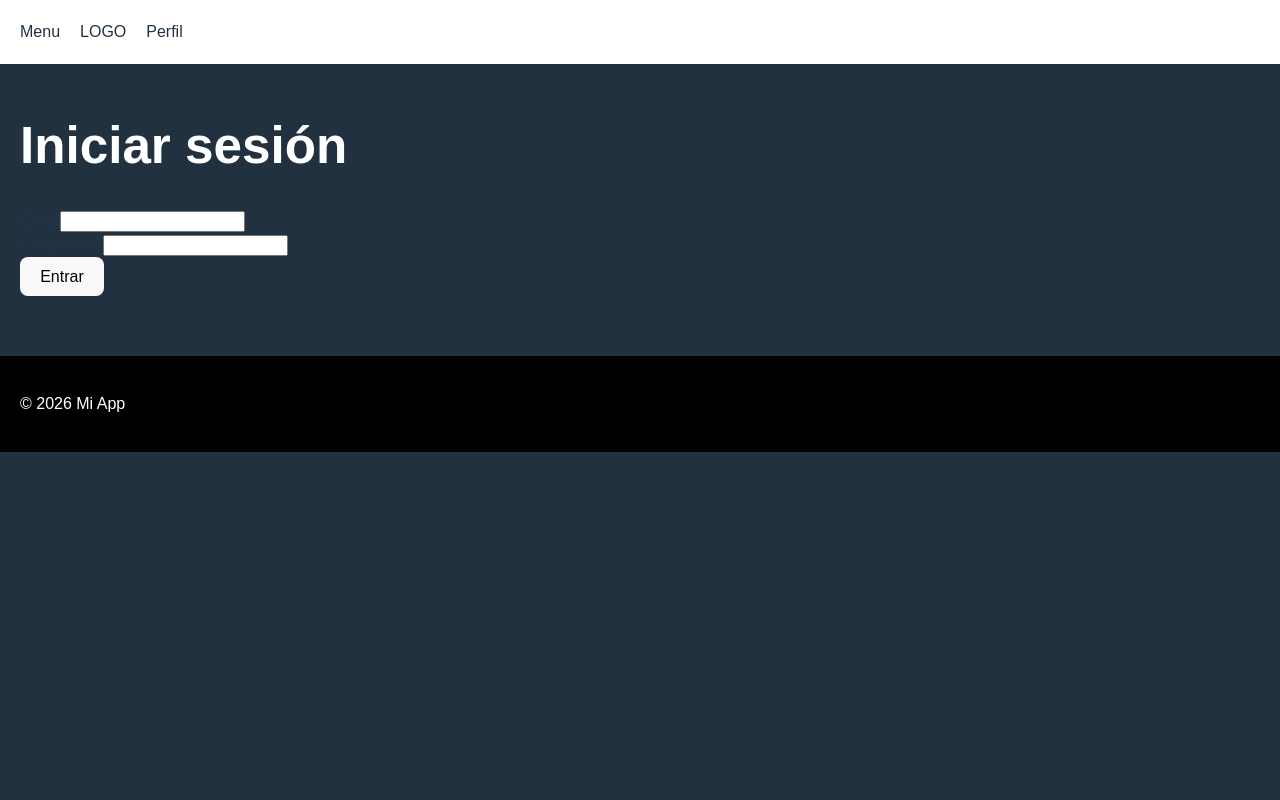
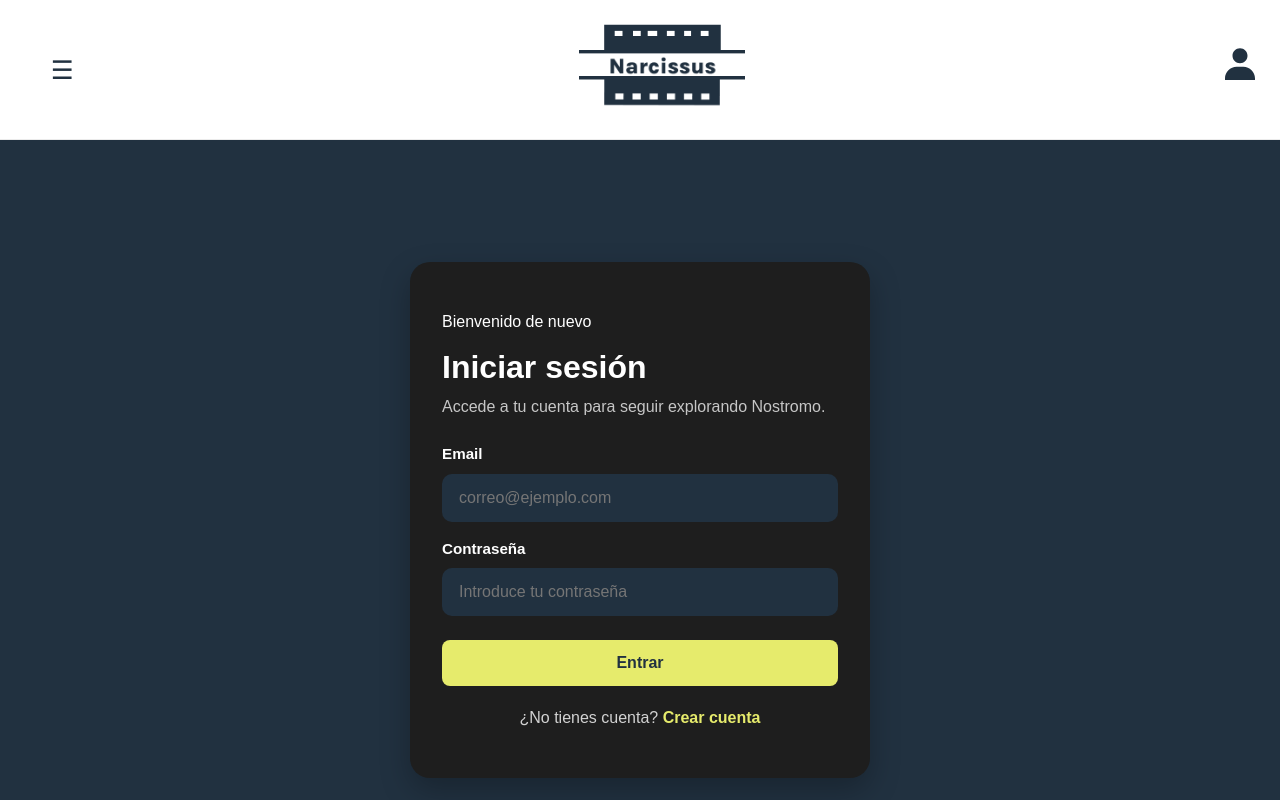
Before and after one commit to vmenflo/Narcissus, a React app in the folder frontend/: page /login in a window 1280 px wide. Built offline with nearby package versions, Linux system fonts and the light colour scheme; the HTML template or start-up script is replaced by a standard one.

Commit message:
Pulir vista login/registro/header

```diff
--- a/frontend/src/layout/Header.tsx
+++ b/frontend/src/layout/Header.tsx
@@ -1,13 +1,64 @@
-import { Link } from "react-router-dom";
+import { Link, useNavigate } from "react-router-dom";
+import { useState } from "react";
+import { useAuth } from "../context/AuthContext";
 
 export default function Header() {
+  const [menuOpen, setMenuOpen] = useState(false);
+  const { user, logout } = useAuth();
+  const navigate = useNavigate();
+
+  const handleLogout = () => {
+    logout();
+    navigate("/login");
+  };
+
   return (
-    <header style={{ background: "white", padding: 20 }}>
-      <nav style={{ display: "flex", gap: 20 }}>
-        <Link to="/" style={{ color: "#213140" }}>Menu</Link>
-        <Link to="/" style={{ color: "#213140" }}>LOGO</Link>
-        <Link to="/perfil" style={{ color: "#213140" }}>Perfil</Link>
-      </nav>
+    <header className="header">
+      <div className="header-inner">
+
+        {/* MENU */}
+        <div className="menu-wrapper">
+          <button
+            className="menu-button"
+            onClick={() => setMenuOpen(!menuOpen)}
+          >
+            ☰
+          </button>
+
+          {menuOpen && (
+            <div className="menu-dropdown">
+              <Link to="/" onClick={() => setMenuOpen(false)}>
+                Películas
+              </Link>
+              <Link to="/noticias" onClick={() => setMenuOpen(false)}>
+                Noticias
+              </Link>
+            </div>
+          )}
+        </div>
+
+        {/* LOGO */}
+        <Link to="/" className="logo">
+          <img src="/logo.png" alt="Nostromo" />
+        </Link>
+
+        {/* PERFIL */}
+        <div className="perfil-wrapper">
+          {!user ? (
+            <Link to="/login" className="perfil-icon">
+              <svg width="40" height="40" viewBox="0 0 50 50" fill="none" xmlns="http://www.w3.org/2000/svg">
+                <path d="M15.625 13.5417C15.625 18.7104 19.8312 22.9167 25 22.9167C30.1687 22.9167 34.375 18.7104 34.375 13.5417C34.375 8.37291 30.1687 4.16666 25 4.16666C19.8312 4.16666 15.625 8.37291 15.625 13.5417ZM41.6667 43.75H43.75V41.6667C43.75 33.6271 37.2062 27.0833 29.1667 27.0833H20.8333C12.7917 27.0833 6.25 33.6271 6.25 41.6667V43.75H41.6667Z" fill="#213140"/>
+              </svg>
+
+            </Link>
+          ) : (
+            <div className="perfil-logged">
+              <span className="perfil-role">{user.role}</span>
+              <button onClick={handleLogout}>Salir</button>
+            </div>
+          )}
+        </div>
+      </div>
     </header>
   );
 }
--- a/frontend/src/pages/auth/loginPage.tsx
+++ b/frontend/src/pages/auth/loginPage.tsx
@@ -1,9 +1,9 @@
 import { FormEvent, useState } from "react";
+import { Link, useNavigate } from "react-router-dom";
 import { useAuth } from "../../context/AuthContext";
-import { useNavigate } from "react-router-dom";
 
 export default function LoginPage() {
-  const { login, user } = useAuth();
+  const { login } = useAuth();
   const navigate = useNavigate();
 
   const [email, setEmail] = useState("");
@@ -19,51 +19,65 @@ export default function LoginPage() {
     try {
       await login(email, password);
 
-      const savedUser = JSON.parse(localStorage.getItem("user") || "null");
+      const user = JSON.parse(localStorage.getItem("user") || "null");
 
-      if (savedUser?.role === "ADMIN") {
+      if (user?.role === "ADMIN") {
         navigate("/admin");
       } else {
         navigate("/perfil");
       }
     } catch (err: any) {
-      setError(err.message || "Error al iniciar sesión");
+      setError(err.message || "No se pudo iniciar sesión");
     } finally {
       setLoading(false);
     }
   };
 
   return (
-    <main>
+    <main className="auth-page">
+      <section className="auth-card">
+        <p className="auth-eyebrow">Bienvenido de nuevo</p>
         <h1>Iniciar sesión</h1>
+        <p className="auth-subtitle">
+          Accede a tu cuenta para seguir explorando Nostromo.
+        </p>
 
-      <form onSubmit={handleSubmit}>
-        <div>
-          <label>Email</label>
+        <form onSubmit={handleSubmit} className="auth-form">
+          <div className="auth-field">
+            <label htmlFor="email">Email</label>
             <input
+              id="email"
               type="email"
+              placeholder="correo@ejemplo.com"
               value={email}
               onChange={(e) => setEmail(e.target.value)}
               required
             />
           </div>
 
-        <div>
-          <label>Contraseña</label>
+          <div className="auth-field">
+            <label htmlFor="password">Contraseña</label>
             <input
+              id="password"
               type="password"
+              placeholder="Introduce tu contraseña"
               value={password}
               onChange={(e) => setPassword(e.target.value)}
               required
             />
           </div>
 
-        {error && <p>{error}</p>}
+          {error && <p className="auth-error">{error}</p>}
 
-        <button type="submit" disabled={loading}>
+          <button className="auth-submit" type="submit" disabled={loading}>
             {loading ? "Entrando..." : "Entrar"}
           </button>
         </form>
+
+        <p className="auth-switch">
+          ¿No tienes cuenta? <Link to="/register">Crear cuenta</Link>
+        </p>
+      </section>
     </main>
   );
 }
--- a/frontend/src/pages/auth/registerPage.tsx
+++ b/frontend/src/pages/auth/registerPage.tsx
@@ -1,6 +1,6 @@
 import { FormEvent, useState } from "react";
+import { Link, useNavigate } from "react-router-dom";
 import { useAuth } from "../../context/AuthContext";
-import { useNavigate } from "react-router-dom";
 
 export default function RegisterPage() {
   const { register } = useAuth();
@@ -27,36 +27,49 @@ export default function RegisterPage() {
   };
 
   return (
-    <main>
+    <main className="auth-page">
+      <section className="auth-card">
         <h1>Crear cuenta</h1>
+        <p className="auth-subtitle">
+          Regístrate para guardar tu sesión y acceder a la plataforma.
+        </p>
 
-      <form onSubmit={handleSubmit}>
-        <div>
-          <label>Email</label>
+        <form onSubmit={handleSubmit} className="auth-form">
+          <div className="auth-field">
+            <label htmlFor="email">Email</label>
             <input
+              id="email"
               type="email"
+              placeholder="correo@ejemplo.com"
               value={email}
               onChange={(e) => setEmail(e.target.value)}
               required
             />
           </div>
 
-        <div>
-          <label>Contraseña</label>
+          <div className="auth-field">
+            <label htmlFor="password">Contraseña</label>
             <input
+              id="password"
               type="password"
+              placeholder="Mínimo la que tú quieras por ahora"
               value={password}
               onChange={(e) => setPassword(e.target.value)}
               required
             />
           </div>
 
-        {error && <p>{error}</p>}
+          {error && <p className="auth-error">{error}</p>}
 
-        <button type="submit" disabled={loading}>
+          <button className="auth-submit" type="submit" disabled={loading}>
             {loading ? "Creando cuenta..." : "Registrarse"}
           </button>
         </form>
+
+        <p className="auth-switch">
+          ¿Ya tienes cuenta? <Link to="/login">Inicia sesión</Link>
+        </p>
+      </section>
     </main>
   );
 }
--- a/frontend/src/pages/noticias/vistaNoticiasPage.tsx
+++ b/frontend/src/pages/noticias/vistaNoticiasPage.tsx
@@ -15,6 +15,7 @@ export default function vistaNoticias(){
 
     return(
         <div>
+            <h3>Últimas Noticias</h3>
             <VistaNoticias noticias={noticias} />
         </div>
     )
--- a/frontend/src/styles/globals.css
+++ b/frontend/src/styles/globals.css
@@ -275,3 +275,366 @@ button:focus-visible {
   border-radius: 20px;
   padding: 20px;
 }
+
+/* Auth */
+.auth-page {
+  min-height: calc(100vh - 80px);
+  display: grid;
+  place-items: center;
+  padding: 40px 20px;
+}
+
+.auth-card {
+  width: 100%;
+  max-width: 460px;
+  background-color: #1E1E1E;
+  border-radius: 20px;
+  padding: 32px;
+  color: white;
+  box-shadow: 0 12px 30px rgba(0, 0, 0, 0.25);
+}
+
+.auth-card h1 {
+  font-size: 2rem;
+  margin: 0 0 10px 0;
+}
+
+.auth-subtitle {
+  margin: 0 0 24px 0;
+  color: rgba(255, 255, 255, 0.75);
+}
+
+.auth-form {
+  display: grid;
+  gap: 16px;
+}
+
+.auth-field {
+  display: grid;
+  gap: 8px;
+}
+
+.auth-field label {
+  font-size: 0.95rem;
+  font-weight: 600;
+}
+
+.auth-field input {
+  width: 100%;
+  padding: 14px 16px;
+  border-radius: 10px;
+  border: 1px solid transparent;
+  background-color: #213140;
+  color: white;
+  font-size: 1rem;
+  outline: none;
+}
+
+.auth-field input:focus {
+  border-color: #E6EB6C;
+}
+
+.auth-error {
+  background-color: rgba(255, 87, 87, 0.12);
+  color: #ff9c9c;
+  border: 1px solid rgba(255, 87, 87, 0.3);
+  padding: 12px 14px;
+  border-radius: 10px;
+  margin: 0;
+}
+
+.auth-submit {
+  background-color: #E6EB6C;
+  color: #213140;
+  font-weight: 700;
+  border: none;
+  padding: 14px;
+  margin-top: 8px;
+}
+
+.auth-submit:hover {
+  border-color: transparent;
+  filter: brightness(0.96);
+}
+
+.auth-submit:disabled {
+  opacity: 0.7;
+  cursor: not-allowed;
+}
+
+.auth-switch {
+  margin-top: 20px;
+  text-align: center;
+  color: rgba(255, 255, 255, 0.8);
+}
+
+.auth-switch a {
+  color: #E6EB6C;
+  font-weight: 600;
+}
+
+/* Admin */
+.admin-page {
+  max-width: 1200px;
+  margin: 40px auto;
+  padding: 20px;
+  color: white;
+}
+
+.admin-header {
+  display: flex;
+  justify-content: space-between;
+  align-items: center;
+  gap: 16px;
+  margin-bottom: 24px;
+  flex-wrap: wrap;
+}
+
+.admin-header h1 {
+  margin: 0;
+  font-size: 2.2rem;
+}
+
+.admin-badge {
+  display: inline-block;
+  background-color: #E6EB6C;
+  color: #213140;
+  font-weight: 700;
+  padding: 6px 12px;
+  border-radius: 999px;
+  font-size: 0.85rem;
+}
+
+.admin-actions {
+  display: flex;
+  gap: 12px;
+  flex-wrap: wrap;
+}
+
+.admin-layout {
+  display: grid;
+  grid-template-columns: 380px 1fr;
+  gap: 24px;
+  align-items: start;
+}
+
+.admin-panel {
+  background-color: #1E1E1E;
+  border-radius: 20px;
+  padding: 24px;
+}
+
+.admin-panel h2 {
+  margin-top: 0;
+  margin-bottom: 18px;
+  color: white;
+}
+
+.admin-form {
+  display: grid;
+  gap: 14px;
+}
+
+.admin-form input,
+.admin-form textarea {
+  width: 100%;
+  border: 1px solid transparent;
+  background-color: #213140;
+  color: white;
+  padding: 12px 14px;
+  border-radius: 10px;
+  font-size: 0.95rem;
+  resize: vertical;
+  outline: none;
+}
+
+.admin-form input:focus,
+.admin-form textarea:focus {
+  border-color: #E6EB6C;
+}
+
+.admin-form textarea {
+  min-height: 120px;
+}
+
+.admin-form button {
+  background-color: #E6EB6C;
+  color: #213140;
+  border: none;
+  font-weight: 700;
+}
+
+.admin-form button:hover {
+  border-color: transparent;
+  filter: brightness(0.96);
+}
+
+.admin-list {
+  display: grid;
+  gap: 16px;
+}
+
+.admin-movie-card {
+  background-color: #1E1E1E;
+  border-radius: 18px;
+  padding: 18px;
+  display: grid;
+  grid-template-columns: 110px 1fr;
+  gap: 18px;
+  align-items: start;
+}
+
+.admin-movie-card img {
+  width: 110px;
+  height: 150px;
+  object-fit: cover;
+  border-radius: 12px;
+}
+
+.admin-movie-card h3 {
+  margin: 0 0 8px 0;
+}
+
+.admin-movie-meta {
+  display: flex;
+  gap: 14px;
+  flex-wrap: wrap;
+  color: rgba(255, 255, 255, 0.8);
+  margin-bottom: 10px;
+  font-size: 0.95rem;
+}
+
+.admin-movie-actions {
+  display: flex;
+  gap: 10px;
+  flex-wrap: wrap;
+  margin-top: 12px;
+}
+
+.admin-btn-secondary {
+  background-color: #213140;
+  color: white;
+  border: 1px solid transparent;
+}
+
+.admin-btn-danger {
+  background-color: #7a2e2e;
+  color: white;
+  border: 1px solid transparent;
+}
+
+.admin-message {
+  margin-bottom: 16px;
+  padding: 12px 14px;
+  border-radius: 10px;
+  background-color: rgba(255, 87, 87, 0.12);
+  color: #ff9c9c;
+  border: 1px solid rgba(255, 87, 87, 0.3);
+}
+
+@media (max-width: 900px) {
+  .admin-layout {
+    grid-template-columns: 1fr;
+  }
+
+  .admin-movie-card {
+    grid-template-columns: 1fr;
+  }
+
+  .admin-movie-card img {
+    width: 100%;
+    height: 220px;
+  }
+}
+
+/* Header base */
+.header {
+  background-color: white;
+  padding: 16px 0;
+  border-bottom: 1px solid rgba(0,0,0,0.08);
+}
+
+.header-inner {
+  width: 100%;
+  padding: 0 20px;
+
+  display: flex;
+  align-items: center;
+  justify-content: space-between;
+}
+
+/* MENU */
+.menu-wrapper {
+  position: relative;
+}
+
+.menu-button {
+  font-size: 1.6rem;
+  background: transparent;
+  color: #213140;
+  border: none;
+  cursor: pointer;
+}
+
+/* Dropdown */
+.menu-dropdown {
+  position: absolute;
+  top: 40px;
+  left: 0;
+  background-color: white;
+  border-radius: 10px;
+  padding: 10px;
+  display: flex;
+  flex-direction: column;
+  gap: 8px;
+  min-width: 140px;
+  box-shadow: 0 8px 20px rgba(0,0,0,0.15);
+}
+
+.menu-dropdown a {
+  color: #213140;
+  padding: 6px 10px;
+  border-radius: 6px;
+}
+
+.menu-dropdown a:hover {
+  background-color: rgba(0,0,0,0.05);
+}
+
+/* LOGO */
+.logo img {
+  height: 100px;
+  object-fit: contain;
+}
+
+/* PERFIL */
+.perfil-wrapper {
+  display: flex;
+  align-items: center;
+}
+
+.perfil-icon {
+  font-size: 1.5rem;
+  color: #213140;
+}
+
+.perfil-logged {
+  display: flex;
+  align-items: center;
+  gap: 10px;
+}
+
+.perfil-role {
+  background-color: #E6EB6C;
+  color: #213140;
+  padding: 4px 10px;
+  border-radius: 999px;
+  font-size: 0.8rem;
+  font-weight: bold;
+}
+
+.perfil-logged button {
+  background-color: transparent;
+  color: #213140;
+  border: 1px solid rgba(0,0,0,0.2);
+}
```
Also changed, not shown: frontend/src/pages/adminPage.tsx (+138 -45 lines), frontend/public/logo.png (added). Lines whose indentation alone changed are shown as unchanged.
